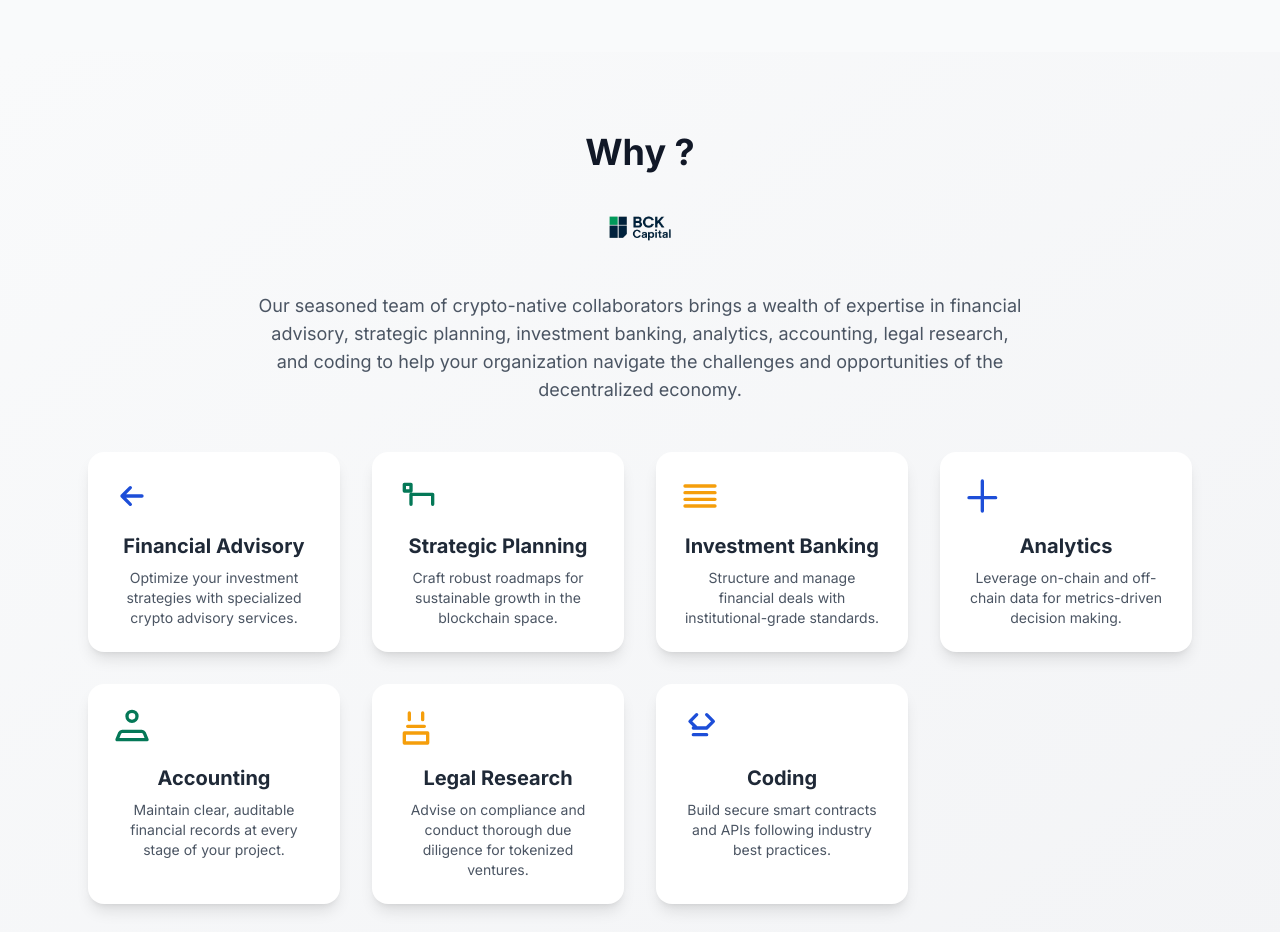
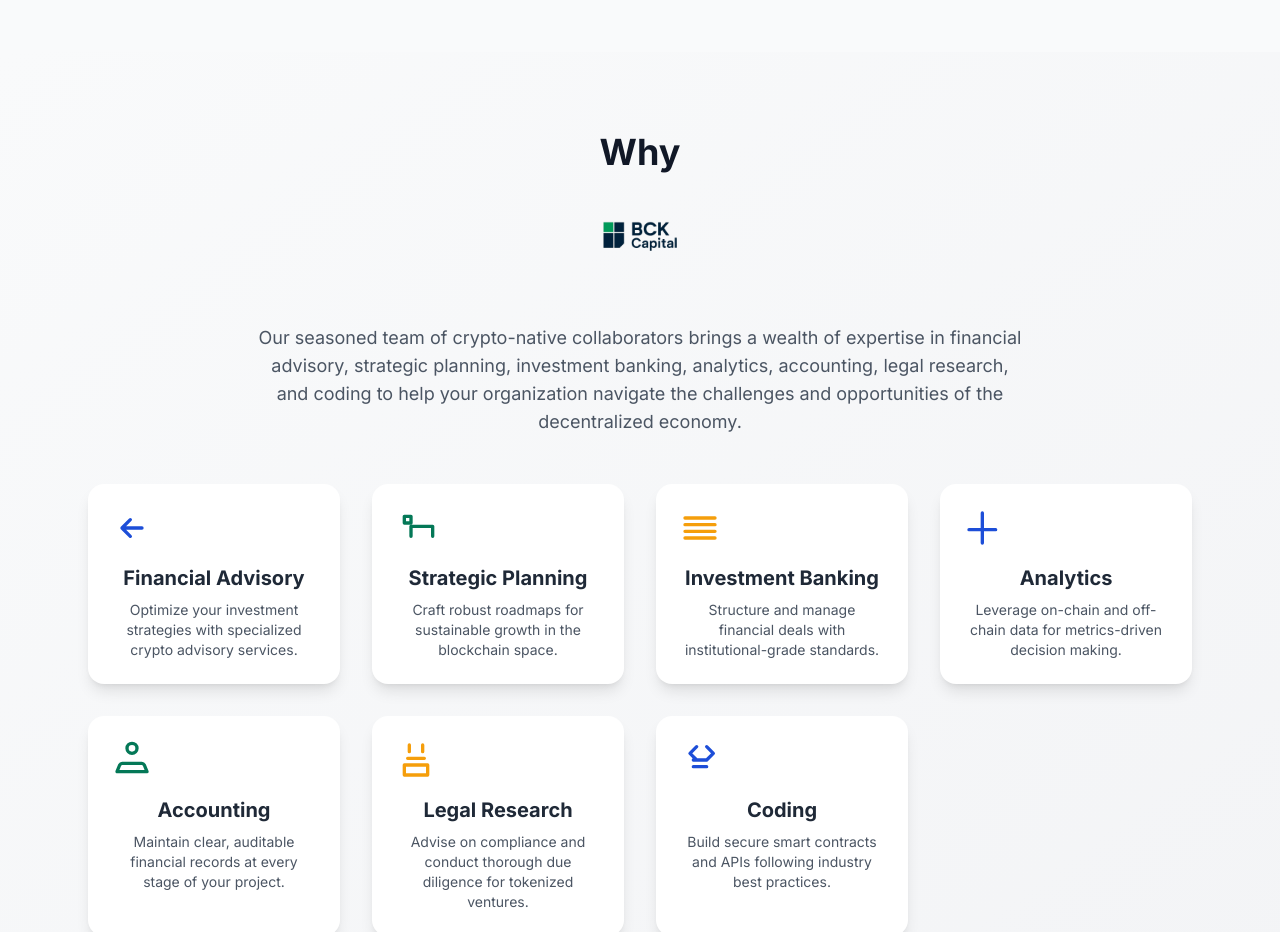
Before and after one commit to rbenzaquen/BCK, a plain HTML site: page index.html in a window 1280 px wide. Shown: the part 2420-3352 px from the top of the page. Drawn offline with nearby package versions, Linux system fonts and the light colour scheme.

Commit message:
Deploy static landing with section to add images+

```diff
--- a/index.html
+++ b/index.html
@@ -255,12 +255,12 @@
   <div class="max-w-6xl mx-auto px-6 text-center">
 
 
-    <h2 class="text-4xl font-extrabold text-gray-900 mb-4">Why ?</h2>
+    <h2 class="text-4xl font-extrabold text-gray-900 mb-4">Why</h2>
      <!-- Logo centrardo -->
     <img
       src="images/BCK_logo.png"
       alt="BCK Capital Logo"
-      class="mx-auto mb-6 h-16 md:h-20 object-contain"
+      class="mx-auto mb-10 h-24 md:h-30 object-contain"
     />
     <p class="text-lg text-gray-600 mb-12 max-w-3xl mx-auto">
       Our seasoned team of crypto-native collaborators brings a wealth of expertise in financial advisory, strategic planning, investment banking, analytics, accounting, legal research, and coding to help your organization navigate the challenges and opportunities of the decentralized economy.
```
